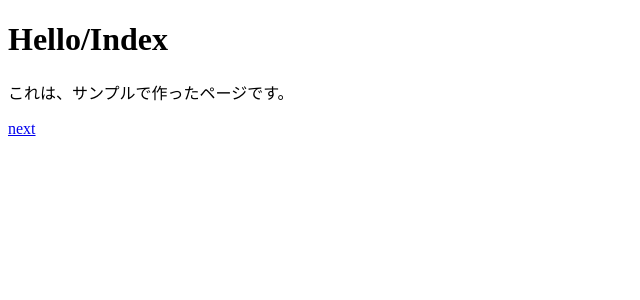
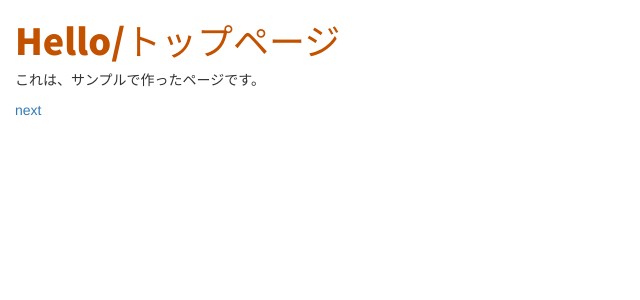
Before and after one commit to kobahong/myfirstDjango, a Django app: page /hello/ in a window 1280 px wide. Shown: the top 300 px of the page, without its empty margins (0-640 px from the left). Run offline with Django 3.2, Linux system fonts and the light colour scheme; some libraries are stand-ins or nearby versions.

Commit message:
css追加　index.html変更

```diff
--- /dev/null
+++ b/hcMgr/static/hcMgr/css/style.css
@@ -0,0 +1,9 @@
+h1 {
+    color: #C25100;
+    font-family: 'M PLUS 1p', sans-serif;
+    font-family: 'Noto Sans JP', sans-serif;
+}
+
+body {
+    padding-left: 15px;
+}
--- a/hcMgr/templates/hcMgr/index.html
+++ b/hcMgr/templates/hcMgr/index.html
@@ -1,6 +1,11 @@
+{% load static %}
 <!DOCTYPE html>
 <html lang="ja">
     <head>
+        <link rel="stylesheet" href="//maxcdn.bootstrapcdn.com/bootstrap/3.2.0/css/bootstrap.min.css">
+        <link rel="stylesheet" href="//maxcdn.bootstrapcdn.com/bootstrap/3.2.0/css/bootstrap-theme.min.css">
+        <link rel="stylesheet" href="{% static 'hcMgr/css/style.css' %}">
+        <link href="https://fonts.googleapis.com/css2?family=M+PLUS+1p:wght@900&family=Noto+Sans+JP:wght@900&display=swap" rel="stylesheet">
         <meta charset="utf-8">
         <title>{{title}}</title>
     </head>
--- a/hcMgr/views.py
+++ b/hcMgr/views.py
@@ -3,7 +3,7 @@ from django.http import HttpResponse
 
 def index(request):
     params = {
-        'title':'Hello/Index',
+        'title':'Hello/トップページ',
         'msg':'これは、サンプルで作ったページです。',
         'goto':'next',
     }
@@ -11,7 +11,7 @@ def index(request):
 
 def next(request):
     params = {
-        'title':'Hello/Next',
+        'title':'Hello/次へ',
         'msg':'これは、もう１つのページです。',
         'goto':'index',
     }
```
